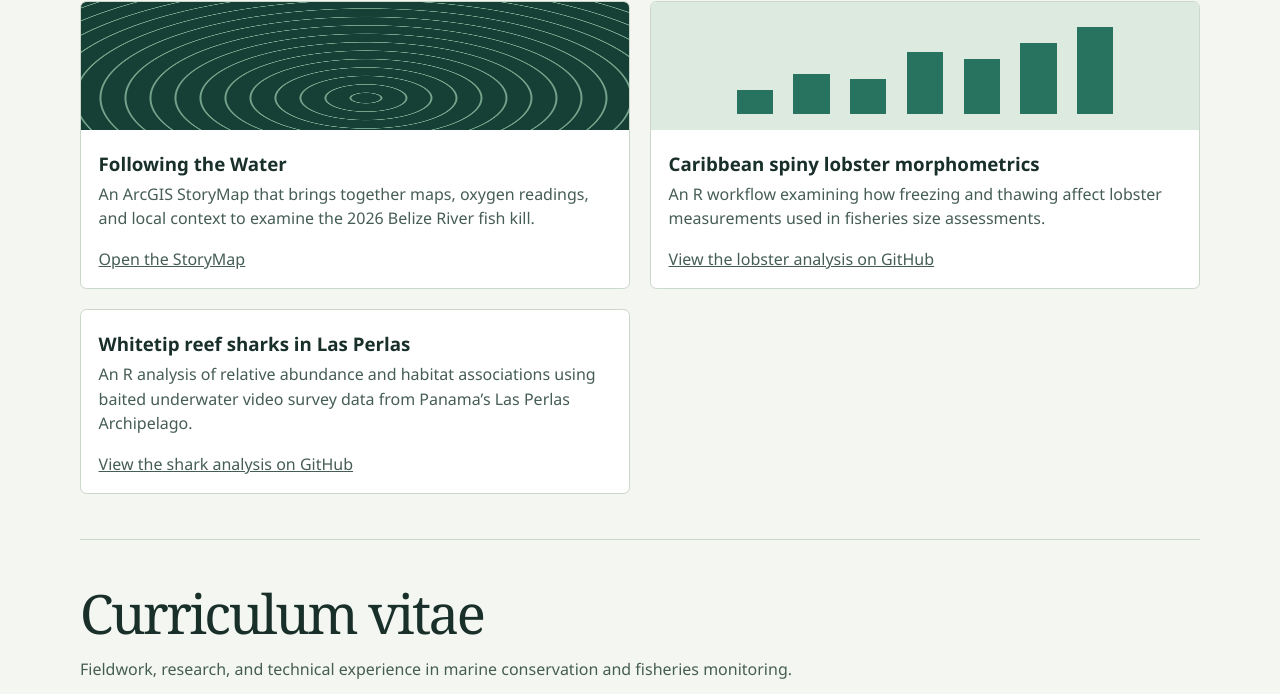
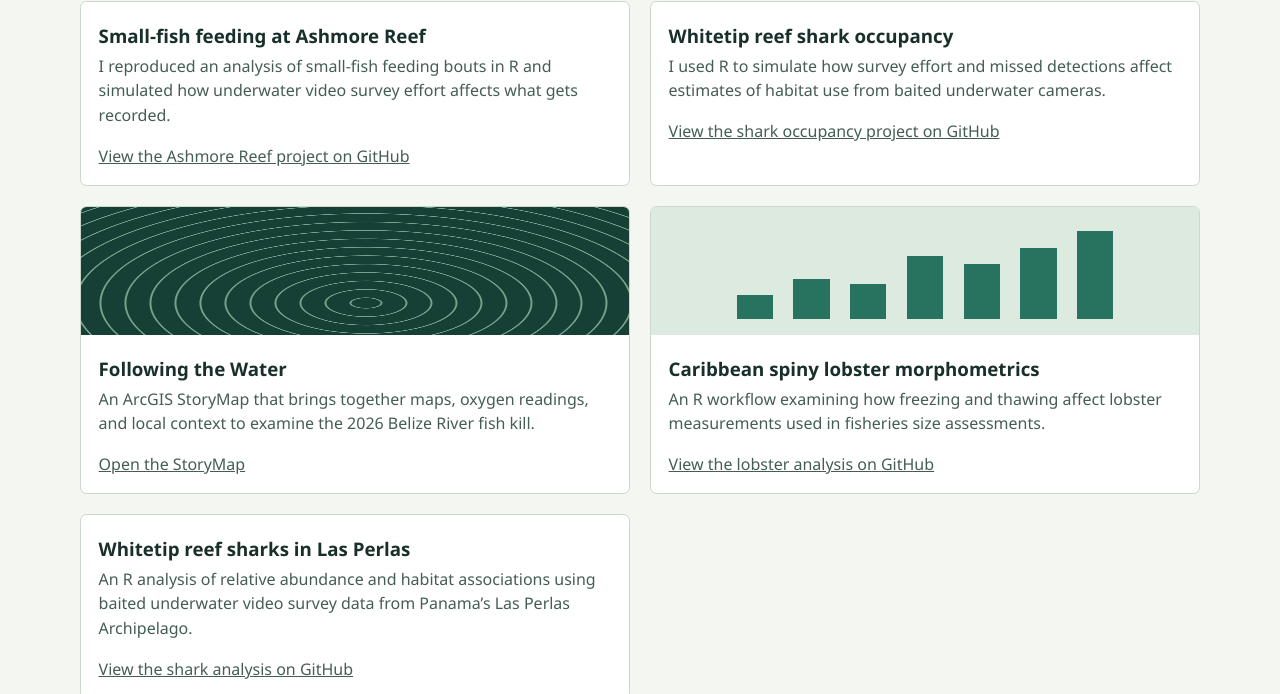
Before and after one commit to kylealibz/kylealibz.github.io, a plain HTML site: page index.html in a window 1280 px wide. Shown: the part 761-1455 px from the top of the page. Drawn offline with Linux system fonts and the light colour scheme.

Commit message:
Add Ashmore Reef and shark occupancy projects

```diff
--- a/index.html
+++ b/index.html
@@ -29,6 +29,16 @@
       <h2 id="work-title">Projects</h2>
       <div class="projects">
         <article>
+          <h3>Small-fish feeding at Ashmore Reef</h3>
+          <p>I reproduced an analysis of small-fish feeding bouts in R and simulated how underwater video survey effort affects what gets recorded.</p>
+          <p><a href="https://github.com/kylealibz/ashmore-bruv">View the Ashmore Reef project on GitHub</a></p>
+        </article>
+        <article>
+          <h3>Whitetip reef shark occupancy</h3>
+          <p>I used R to simulate how survey effort and missed detections affect estimates of habitat use from baited underwater cameras.</p>
+          <p><a href="https://github.com/kylealibz/whitetip-occupancy">View the shark occupancy project on GitHub</a></p>
+        </article>
+        <article>
           <div class="sample map" aria-hidden="true"></div>
           <h3>Following the Water</h3>
           <p>An ArcGIS StoryMap that brings together maps, oxygen readings, and local context to examine the 2026 Belize River fish kill.</p>
```
